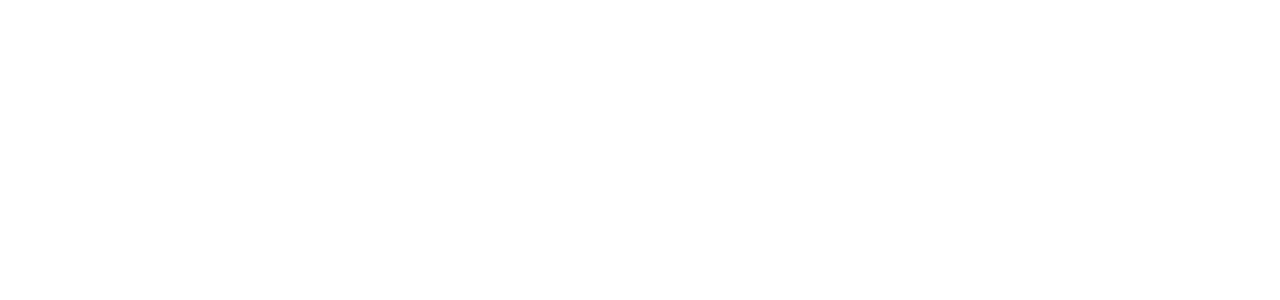
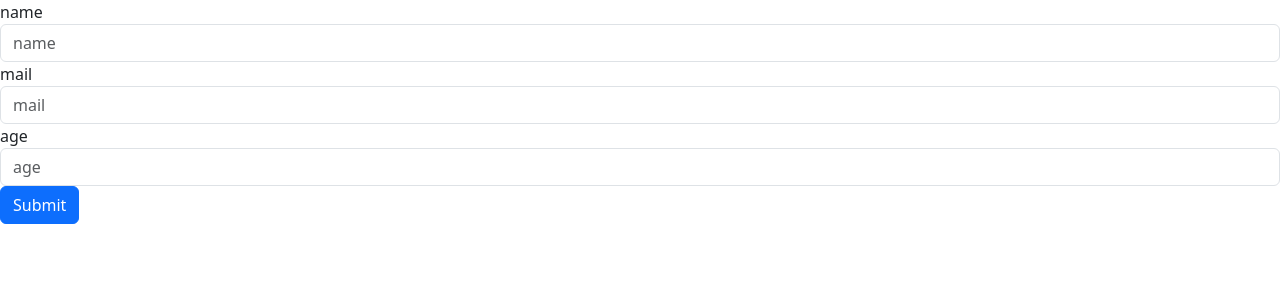
Before and after one commit to robertonesta/php-snacks-b1, a PHP site: page / in a window 1280 px wide. Before the commit the part shown is empty. Shown: the top 300 px of the page. Run offline with PHP 8.4, Linux system fonts and the light colour scheme.

Commit message:
adding the form tag and creating the new access.php file

```diff
--- /dev/null
+++ b/snack 2/access.php
@@ -0,0 +1,3 @@
+<?php
+
+?>
--- a/snack 2/index.php
+++ b/snack 2/index.php
@@ -8,10 +8,26 @@
     <meta charset="UTF-8">
     <meta http-equiv="X-UA-Compatible" content="IE=edge">
     <meta name="viewport" content="width=device-width, initial-scale=1.0">
+    <link href="https://cdn.jsdelivr.net/npm/bootstrap/dist/css/bootstrap.min.css" rel="stylesheet">
     <title>Snack 2</title>
 </head>
 <body>
+<!--Con un form passare come parametri GET name, mail e age e verificare (cercando i metodi che non conosciamo nella documentazione) che name sia più lungo di 3 caratteri, che mail contenga un punto e una chiocciola e che age sia un numero. Se tutto è ok stampare “Accesso riuscito”, altrimenti “Accesso negato”-->
 
-<!--Con un form passare come parametri GET name, mail e age e verificare (cercando i metodi che non conosciamo nella documentazione) che name sia più lungo di 3 caratteri, che mail contenga un punto e una chiocciola e che age sia un numero. Se tutto è ok stampare “Accesso riuscito”, altrimenti “Accesso negato”-->
+<form action="access.php" method="get">
+    <div>
+        <label for="name">name</label>
+        <input type="text" name="name" id="name" class="form-control" placeholder="name" aria-describedby="suffixId">
+    </div>
+    <div>
+        <label for="mail">mail</label>
+        <input type="text" mail="mail" id="mail" class="form-control" placeholder="mail" aria-describedby="suffixId">
+    </div>
+    <div>
+        <label for="age">age</label>
+        <input type="text" age="age" id="age" class="form-control" placeholder="age" aria-describedby="suffixId">
+    </div>
+    <button type="submit" class="btn btn-primary">Submit</button>
+</form>
 </body>
 </html>
```
